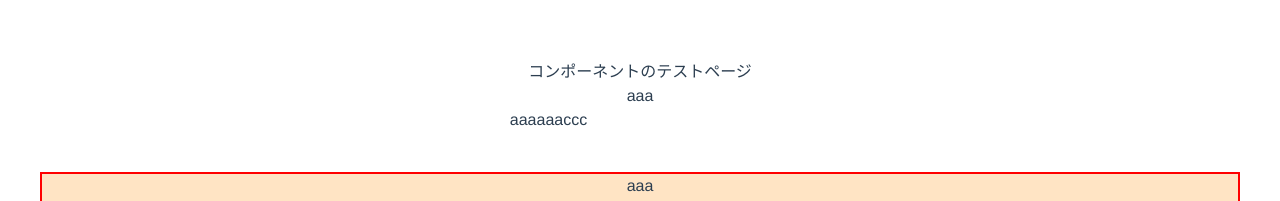
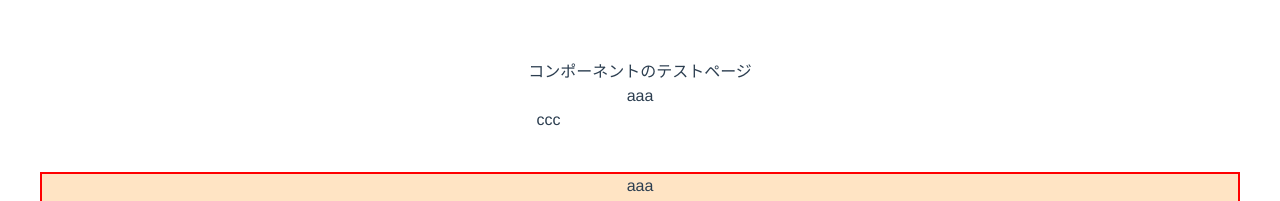
Before and after one commit to hita-fttk/vite-tutorial, a Vue app in the folder vite-app/: page / in a window 1280 px wide. Shown: the top 201 px of the page. Built offline with nearby package versions, Linux system fonts and the light colour scheme.

Commit message:
v-modelの復習

```diff
--- a/vite-app/src/components/testComponent.vue
+++ b/vite-app/src/components/testComponent.vue
@@ -1,13 +1,13 @@
 <script setup lang="ts">
 import { ref } from 'vue';
     const hoge = ref<string>('aaa');
+    const hogehoge = ref<string>('');
 </script>
 
 <template>
     <h1>コンポーネントのテストページ</h1>
     <h2>{{ hoge }}</h2>
-    <span>{{ hoge }}</span>
-    <span>{{ hoge }}</span>
+    <span>{{ hogehoge }}</span>
     <input type="text" value="ccc">
     <div class="input-container">
         <span>{{ hoge }}</span>
@@ -17,7 +17,7 @@ import { ref } from 'vue';
         </div>
         <div class="input-box2">
             <div>{{ hoge }}</div>
-            <input class="input-one" type="text">
+            <input class="input-one" type="text" v-model="hogehoge">
             <button>BOTTON</button>
         </div>
             <div>uuu</div>
```
